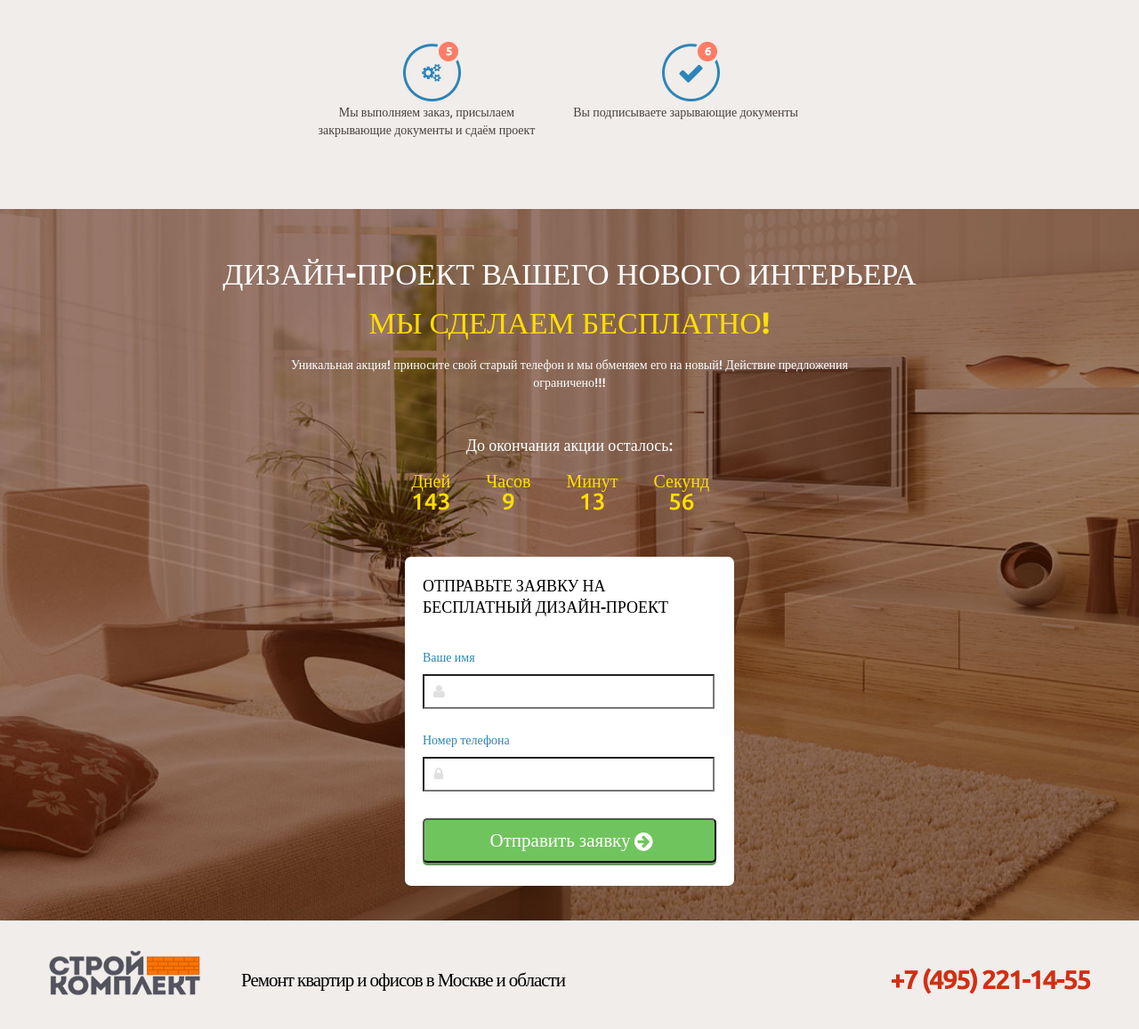
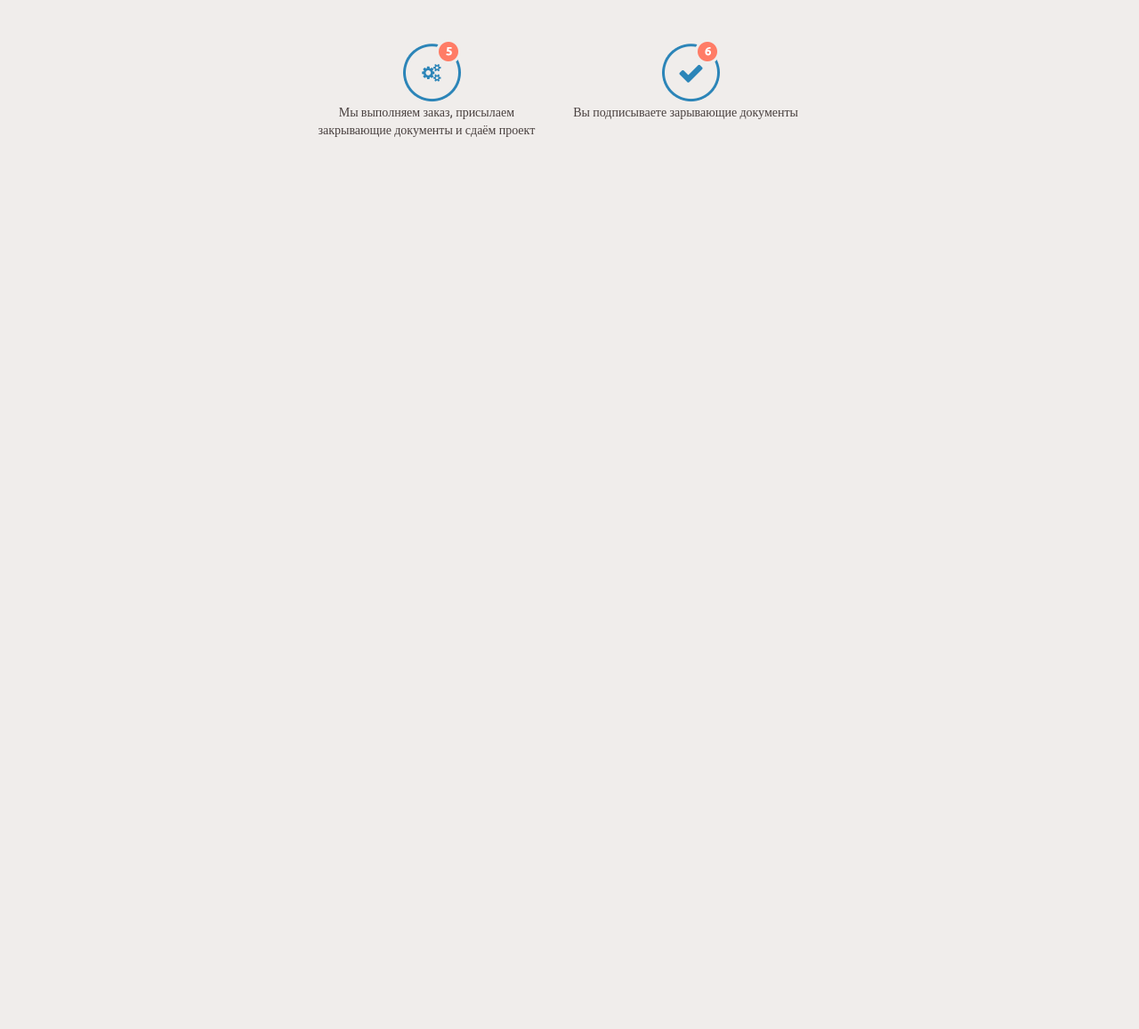
Before and after one commit to mangina/repair, a plain HTML site: page index.html in a window 1280 px wide. Shown: the part 6416-7573 px from the top of the page at 89% size. After the commit the page ends 6651 px from the top, so only its background shows below. Drawn offline with Linux system fonts and the light colour scheme; files whose address does not match are found by name.

Commit message:
add psd.txt, change index.html

```diff
--- a/index.html
+++ b/index.html
@@ -1,17 +1,14 @@
 <!DOCTYPE html>
 <html>
 <head>
-	<meta charset="utf-8" />
+	<meta charset="utf-8" http-equiv="X-UA-Compatible" content="IE=edge, chrome=1" />
 	<title>Строй Комплект</title>
-
 	<link rel="stylesheet" type="text/css" href="css/reset.css">
 	<link rel="stylesheet" type="text/css" href="css/font.css" >
 	<link rel="stylesheet" type="text/css" href="css/style.css" >
 	<!--[if IE 8]> <link rel= "stylesheet" type="text/css" href= "css/styleIE8.css" /> <![endif]-->
-
 	<script src="js/jquery-1.11.3.min.js"></script>
 	<script type="text/javascript" src="js/countdown.js"></script>
-	<script type="text/javascript" src="js/countdown1.js"></script>
 
 </head>
 
@@ -19,7 +16,6 @@
 <script>
 	$(function () {
 		countdown(new Date("2015-12-31"));
-		countdown1(new Date("2015-12-31"));
 	});
 </script>
 
@@ -367,51 +363,5 @@
 					</div>
 			</div>
 		</div>
-
-		<div class="interior wrap">
-			<div class="wrap__inner">
-                <div class="promo">
-				    <h2 class="promo__title font__type__ubuntu__bold">Дизайн-проект вашего нового интерьера</h2>
-				    <div class="promo__title font__type__ubuntu__bold promo__title_color_yellow ">Мы сделаем бесплатно!</div>
-				    <div class="promo__desc font__type__ubuntu__medium">Уникальная акция! приносите свой старый телефон и мы обменяем его на новый! Действие предложения ограничено!!!</div>
-                </div>
-				<div class="timer">
-					<div class="timer__title font__type__ubuntu__medium">До окончания акции осталось:</div>
-					<div class="countdown__style">
-						<div class="countdown__style__item" >
-							<div class="countdown__style__item__font-size" >Дней</div><div id="timerDays1"></div>
-						</div>
-						<div class="countdown__style__item" >
-							<div class="countdown__style__item__font-size" >Часов </div><div id="timerHours1"></div>
-						</div>
-						<div class="countdown__style__item" >
-							<div class="countdown__style__item__font-size" >Минут</div> <div id="timerMinutes1"></div>
-						</div>
-						<div class="countdown__style__item" >
-							<div class="countdown__style__item__font-size" >Секунд</div> <div id="timerSeconds1"></div>
-						</div>
-					</div>
-				</div>
-
-				<div class="form">
-					<h3 class="form__title font__type__ubuntu__medium">Отправьте заявку на <br/> бесплатный дизайн-проект</h3>
-						<label class="form__label font__type__ubuntu__medium" for="login">Ваше имя</label>
-						<input class="form__input login" id="login" type="text" />
-						<label class="form__label font__type__ubuntu__medium" for="phone">Номер телефона</label>
-						<input class="form__input telephon" id="phone" type="text" />
-						<button class="form__send button" type="submit"><span class="button__text font__type__ubuntu__bold">Отправить заявку</span></button>
-				</div>
-			</div>
-		</div>
-
-		<div class="footer wrap">
-			<div class="wrap__inner">
-				<a class="phone font__type__ubuntu__bold" href="tel:+74952211455">+7 (495) 221-14-55</a>
-				<div class="footer__logo">
-					<a class="logo" href="#"><img src="img/logo.png" height="50" width="170" alt="Строй Комплект" /></a>
-				</div>
-				<span class="footer__desc font__type__ubuntu__bold">Ремонт квартир и офисов в Москве и области</span>
-			</div>
-		</div>
 </body>
 </html>
```
Also changed, not shown: psd.txt (added).
